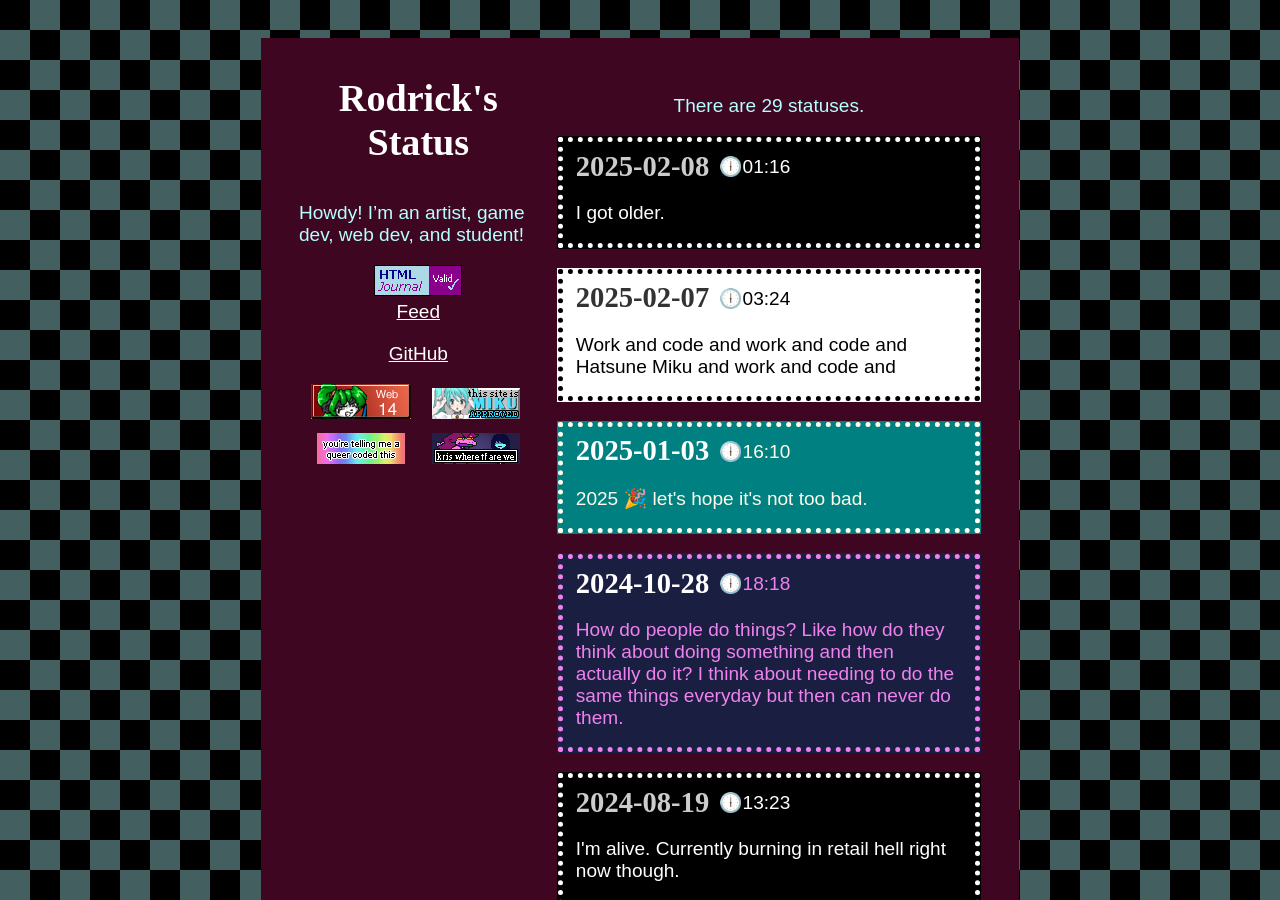
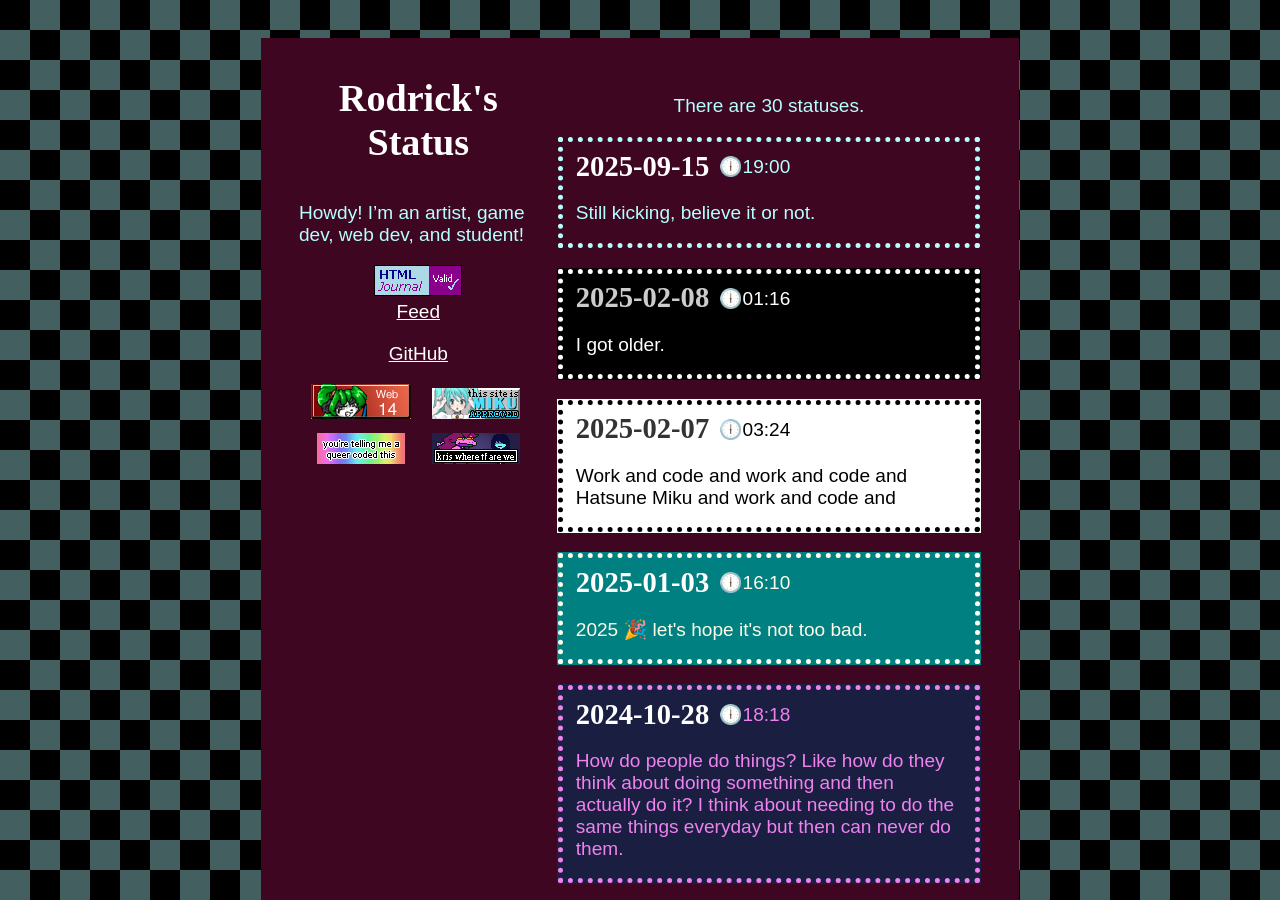
Before and after one commit to RodFireProductions/Status, a Jekyll site: the page built from docs/index.md, in a window 1280 px wide and 900 px high. Built offline with Jekyll 4.4.1, drawn with Linux system fonts in a browser that asks for light colours.

Commit message:
Status Update Mon 09/15/2025 19:00:58.71

```diff
--- a/docs/_data/entries.json
+++ b/docs/_data/entries.json
@@ -1,6 +1,6 @@
 {
-    "num": 29,
-    "last_color": "black",
+    "num": 30,
+    "last_color": "blood",
     "list": [
         {
             "id": 1,
@@ -248,6 +248,14 @@
             "color": "black",
             "content": "I got older.",
             "image": null
+        },
+        {
+            "id": 30,
+            "time": "19:00",
+            "date": "2025-09-15",
+            "color": "blood",
+            "content": "Still kicking, believe it or not.",
+            "image": null
         }
     ]
 }
```
